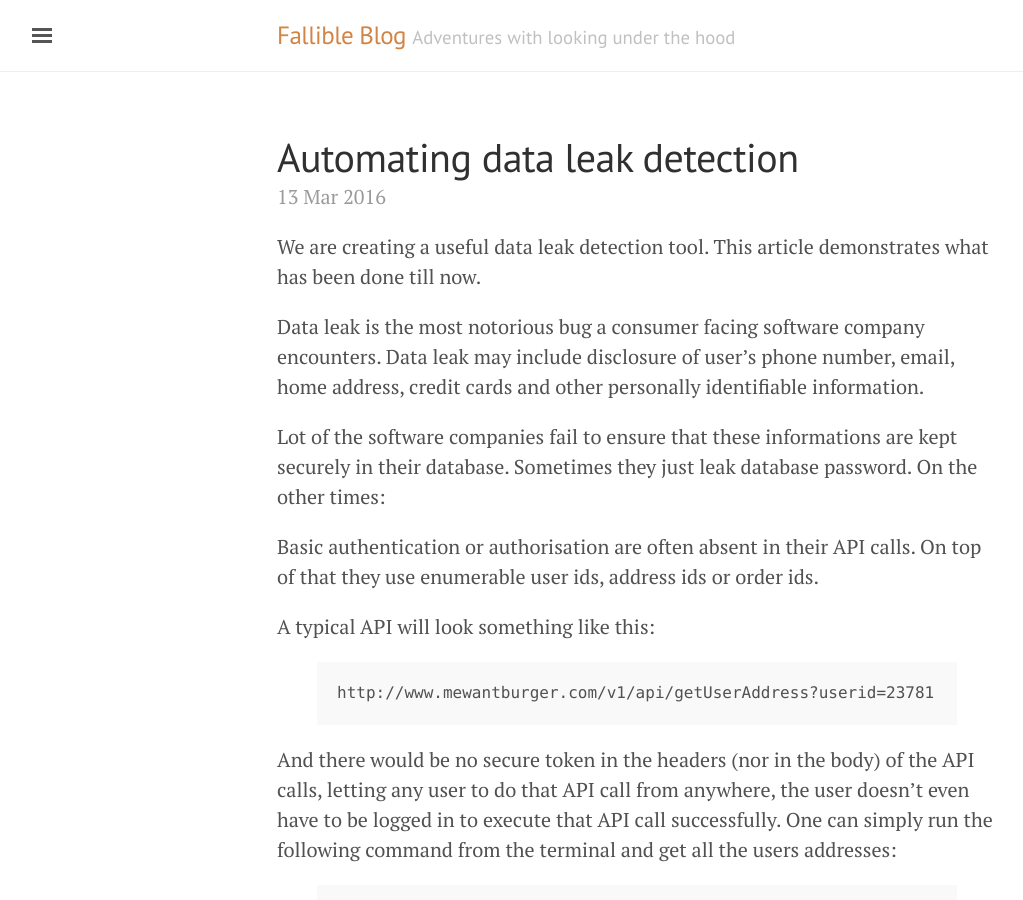
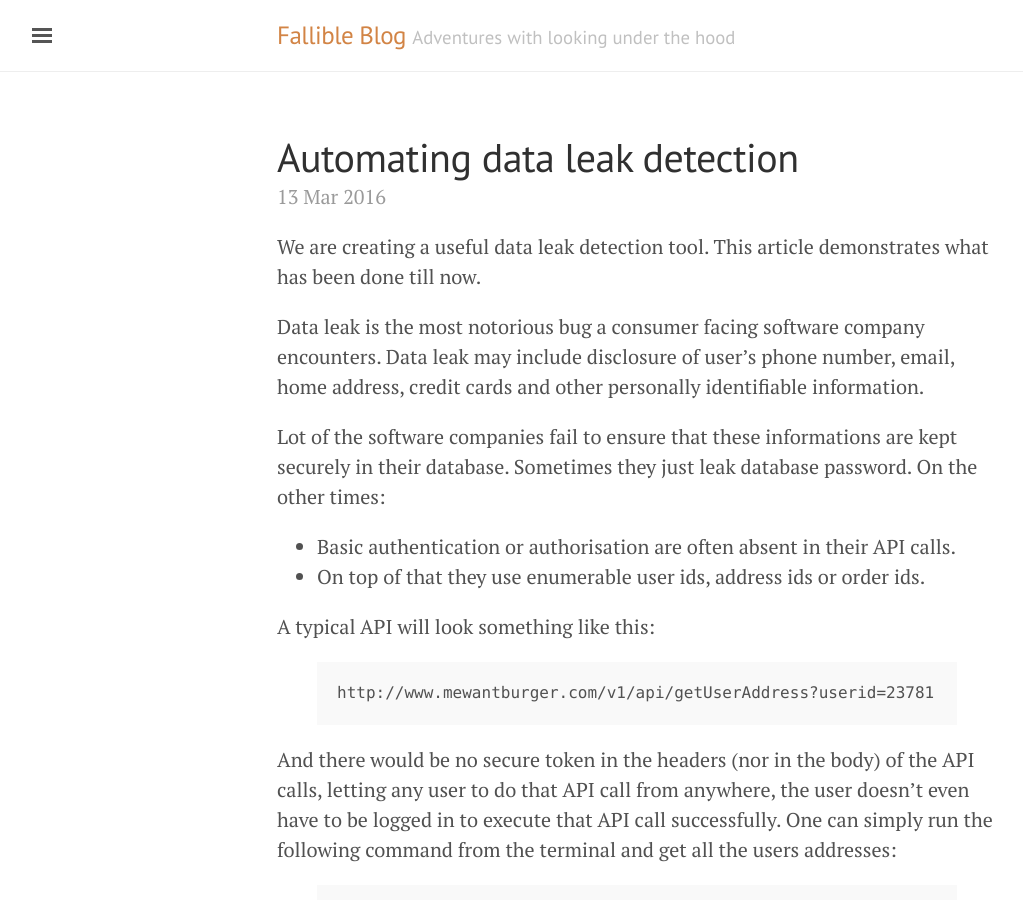
Before and after one commit to FallibleInc/blog, a Jekyll site: the page built from _posts/2016-03-13-Automating-data-leak-detection.md, in a window 1280 px wide and 900 px high. Shown: the whole window, without its empty margins (3-1026 px from the left). Built offline with Jekyll 4.4.1, drawn with Linux system fonts in a browser that asks for light colours; comment, search, counter and statistics services are not loaded.

Commit message:
missed bullets at 1 place

```diff
--- a/_posts/2016-03-13-Automating-data-leak-detection.md
+++ b/_posts/2016-03-13-Automating-data-leak-detection.md
@@ -11,8 +11,8 @@ Data leak is the most notorious bug a consumer facing software company encounter
 
 Lot of the software companies fail to ensure that these informations are kept securely in their database. Sometimes they just leak database password. On the other times:
 
-Basic authentication or authorisation are often absent in their API calls.
-On top of that they use enumerable user ids, address ids or order ids.
+* Basic authentication or authorisation are often absent in their API calls.
+* On top of that they use enumerable user ids, address ids or order ids.
 
 A typical API will look something like this:
 {% highlight html %}
```
